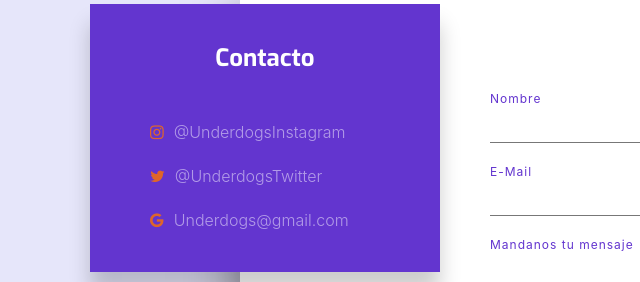
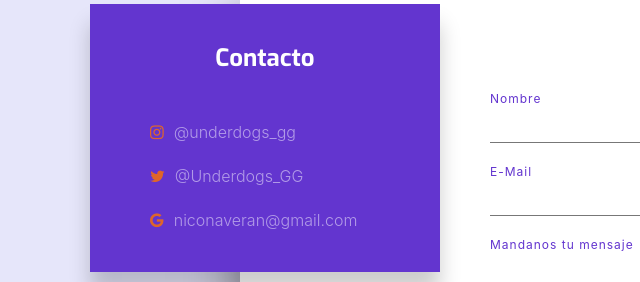
Before and after one commit to Franeiro/Underdogs, a website: page index.html in a window 1280 px wide. Shown: the part 5120-5402 px from the top of the page, 0-640 px from the left. Drawn offline with nearby package versions, Linux system fonts and the light colour scheme; a script that the page names is missing.

Commit message:
Modifico las redes sociales de contacto

```diff
--- a/index.html
+++ b/index.html
@@ -607,17 +607,17 @@
                         <li>
                          <span>
                              <a href="https://www.instagram.com/underdogs_gg/" class="fa fa-instagram" target="_blank"></a>
-                         </span> <span>@UnderdogsInstagram</span>
+                         </span> <span>@underdogs_gg</span>
                         </li>
                         <li>
                          <span>
                              <a href="https://twitter.com/Underdogs_GG" class="fa fa-twitter" target="_blank"></a>
-                         </span> <span>@UnderdogsTwitter</span>
+                         </span> <span>@Underdogs_GG</span>
                         </li>
                         <li>
                          <span>
-                             <a href="mailto: Underdogs@gmail.com" class="fa fa-google"></a>
-                         </span> <span>Underdogs@gmail.com</span>
+                             <a href="mailto: niconaveran@gmail.com" class="fa fa-google"></a>
+                         </span> <span>niconaveran@gmail.com</span>
                         </li>
                     </ul>
 
@@ -668,17 +668,17 @@
                         <li>
                          <span>
                              <a href="#" class="fa fa-instagram" target="_blank"></a>
-                         </span> <span>@UnderdogsInstagram</span>
+                         </span> <span>@underdogs__gg</span>
                         </li>
                         <li>
                          <span>
                              <a href="#" class="fa fa-twitter" target="_blank"></a>
-                         </span> <span>@UnderdogsTwitter</span>
+                         </span> <span>@Underdogs__GG</span>
                         </li>
                         <li>
                          <span>
-                             <a  href="mailto: Underdogs@gmail.com"  class="fa fa-google"></a>
-                         </span> <span>Underdogs@gmail.com</span>
+                             <a  href="mailto: niconaveran@gmail.com"  class="fa fa-google"></a>
+                         </span> <span>niconaveran@gmail.com</span>
                         </li>
                     </ul>
 
```
